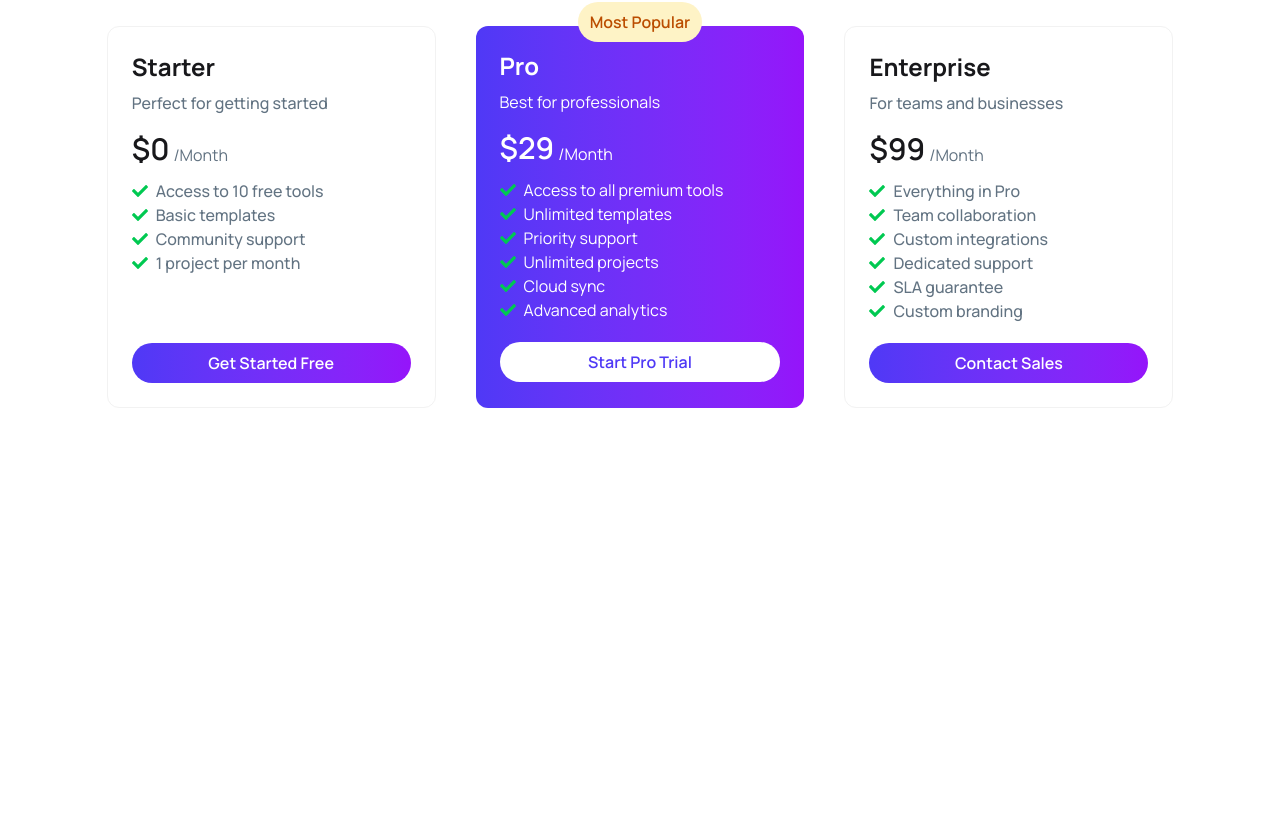
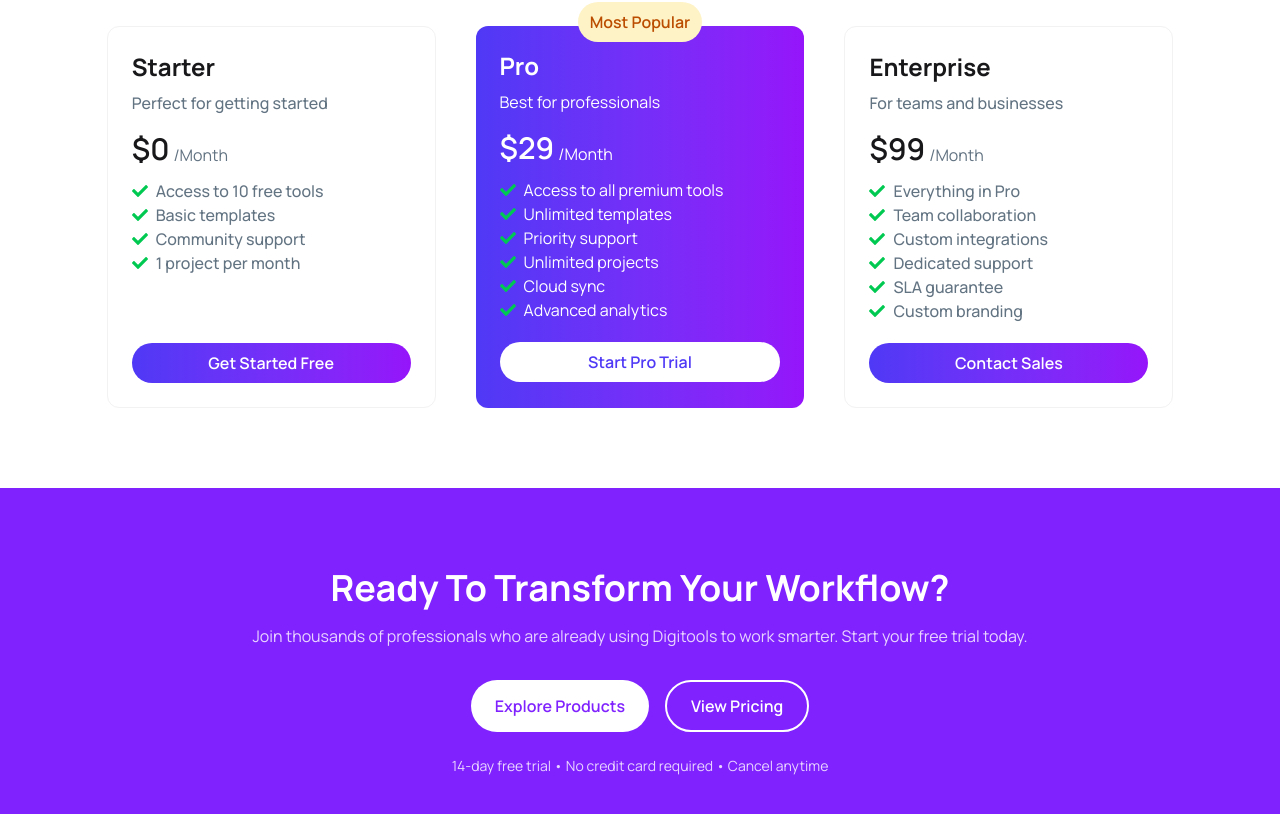
Before and after one commit to alfaazahmed7/Assignment-06, a React (Vite) app: page / in a window 1280 px wide. Shown: the part 3828-4642 px from the top of the page. Before the commit the page ends 4316 px from the top, so only its background shows below. Built offline with nearby package versions, Linux system fonts and the light colour scheme.

Commit message:
added CTAsection

```diff
--- a/src/App.jsx
+++ b/src/App.jsx
@@ -9,6 +9,7 @@ import Product from './components/Tools/Product/ProductDesc'
 import Products from './components/Tools/Product/Products'
 import Step from './components/Step/Step'
 import Pricing from './components/Pricing/Pricing'
+import CTASection from './components/CTASection/CTASection'
 
 const getProducts = async () => {
   const res = await fetch("/Products.json");
@@ -56,6 +57,7 @@ function App() {
 
       <Step />
       <Pricing />
+      <CTASection />
     </>
   )
 }
--- /dev/null
+++ b/src/components/CTASection/CTASection.jsx
@@ -0,0 +1,29 @@
+import React from 'react';
+
+const CTASection = () => {
+    return (
+        <div className="bg-violet-600 py-20 px-6 text-center">
+            <h2 className="text-3xl sm:text-4xl font-bold text-white mb-4">
+                Ready To Transform Your Workflow?
+            </h2>
+            <p className="text-purple-200 mb-8">
+                Join thousands of professionals who are already using Digitools to work smarter. Start your free trial today.
+            </p>
+
+            <div className="flex justify-center gap-2 sm:gap-4 mb-6">
+                <button className="bg-white text-violet-600 font-semibold py-3 px-6 rounded-full cursor-pointer hover:bg-linear-to-l hover:from-[#4cc9f0] hover:to-[#2a9d8f] hover:text-white">
+                    Explore Products
+                </button>
+                <button className="bg-transparent text-white font-semibold py-3 px-6 rounded-full border-2 border-white cursor-pointer hover:bg-linear-to-l hover:from-[#bbdfc5] hover:to-[#ff579f] hover:border-[#bbdfc5]">
+                    View Pricing
+                </button>
+            </div>
+
+            <p className="text-purple-200 text-sm">
+                14-day free trial • No credit card required • Cancel anytime
+            </p>
+        </div>
+    );
+};
+
+export default CTASection;
```
